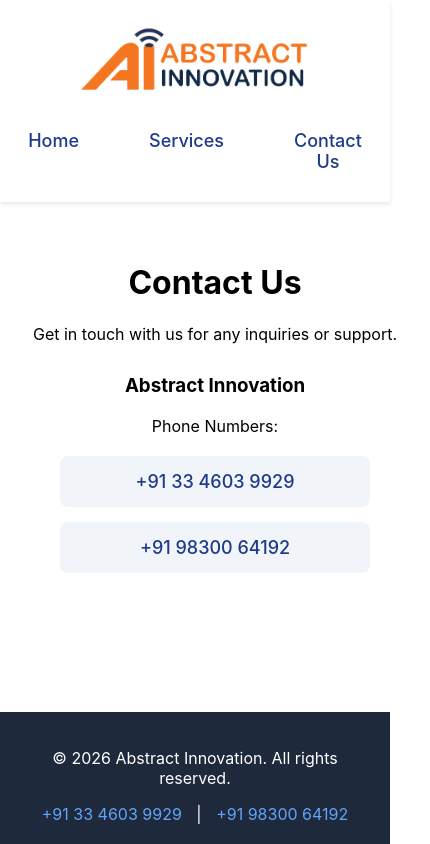
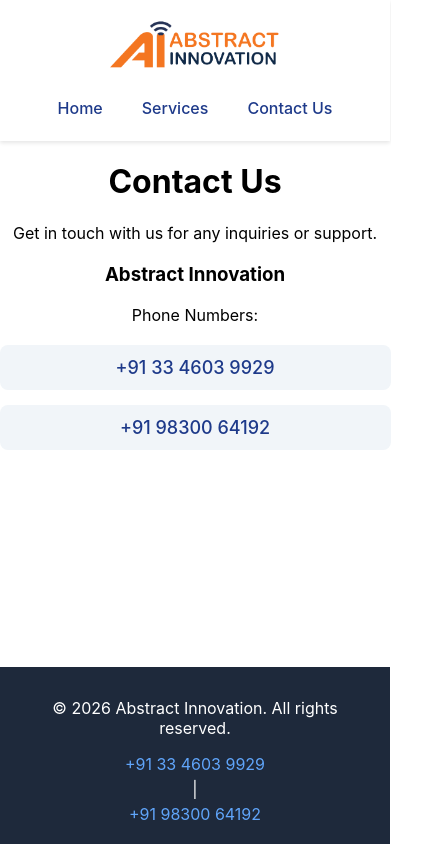
Before and after one commit to praneet30debnath/abstract-innovation-frontend, a React (Create React App) app: page /contact in a window 390 px wide. Shown: the whole page, 430 px wide, since content can reach past the window. Built offline with nearby package versions, Linux system fonts and the light colour scheme.

Commit message:
styling fixes

```diff
--- a/src/App.css
+++ b/src/App.css
@@ -150,3 +150,63 @@
 .phone-item a:hover {
   color: #3b82f6;
 }
+
+/* Mobile Responsive Styles */
+@media (max-width: 768px) {
+  .main-content {
+    padding: 0;
+    flex: none;
+  }
+
+  .logo {
+    height: 60px;
+  }
+
+  .nav-menu {
+    gap: 15px;
+  }
+
+  .nav-menu a {
+    font-size: 16px;
+    padding: 8px 12px;
+  }
+
+  .App-header {
+    padding: 15px;
+    gap: 15px;
+  }
+
+  .services-grid {
+    grid-template-columns: 1fr;
+    gap: 20px;
+    margin-top: 20px;
+    padding: 0 10px;
+  }
+
+  .service-card {
+    padding: 20px;
+  }
+
+  .service-icon {
+    font-size: 50px;
+  }
+
+  .phone-item {
+    min-width: auto;
+    width: 90%;
+    padding: 12px 20px;
+  }
+
+  .contact-details {
+    margin-top: 20px;
+  }
+
+  .footer {
+    padding: 15px;
+  }
+
+  .contact-info a {
+    display: block;
+    margin: 5px 0;
+  }
+}
```
